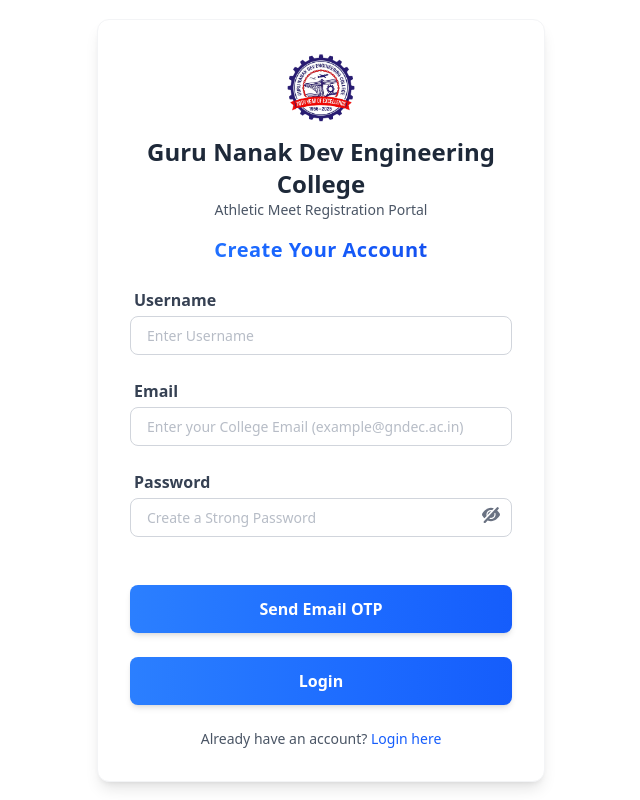
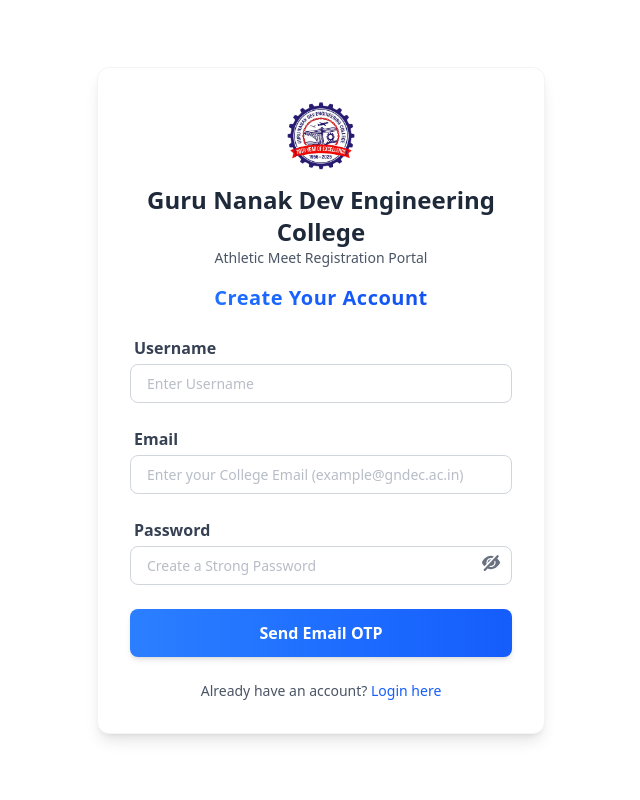
Before and after one commit to VibeStack/AthleticMeet, a React app in the folder client/: page /register in a window 1280 px wide. Shown: the whole page, without its empty margins (319-959 px from the left). Built offline with nearby package versions, Linux system fonts and the light colour scheme; the HTML template or start-up script is replaced by a standard one.

Commit message:
first commit

```diff
--- a/client/src/components/Register/Step1AccountForm.jsx
+++ b/client/src/components/Register/Step1AccountForm.jsx
@@ -109,12 +109,6 @@
 
       {/* Submit Button */}
       <button
-        type="submit"
-        className="w-full mt-6 py-3 px-4 bg-linear-to-r from-blue-500 to-blue-600 text-white font-bold rounded-lg shadow-md hover:from-blue-600 hover:to-blue-700 focus:outline-none focus:ring-2 focus:ring-blue-400 transition duration-200"
-      >
-        Send Email OTP
-      </button>
-      <button
           type="submit"
           className={`w-full mt-6 py-3 px-4 bg-linear-to-r from-blue-500 to-blue-600 text-white font-bold rounded-lg shadow-md hover:from-blue-600 hover:to-blue-700 focus:outline-none focus:ring-2 focus:ring-blue-400 transition duration-200 flex items-center justify-center gap-2 ${
             isSubmitting
@@ -148,7 +142,7 @@
               Submitting...
             </>
           ) : (
-            "Login"
+            "Send Email OTP"
           )}
         </button>
 
```
